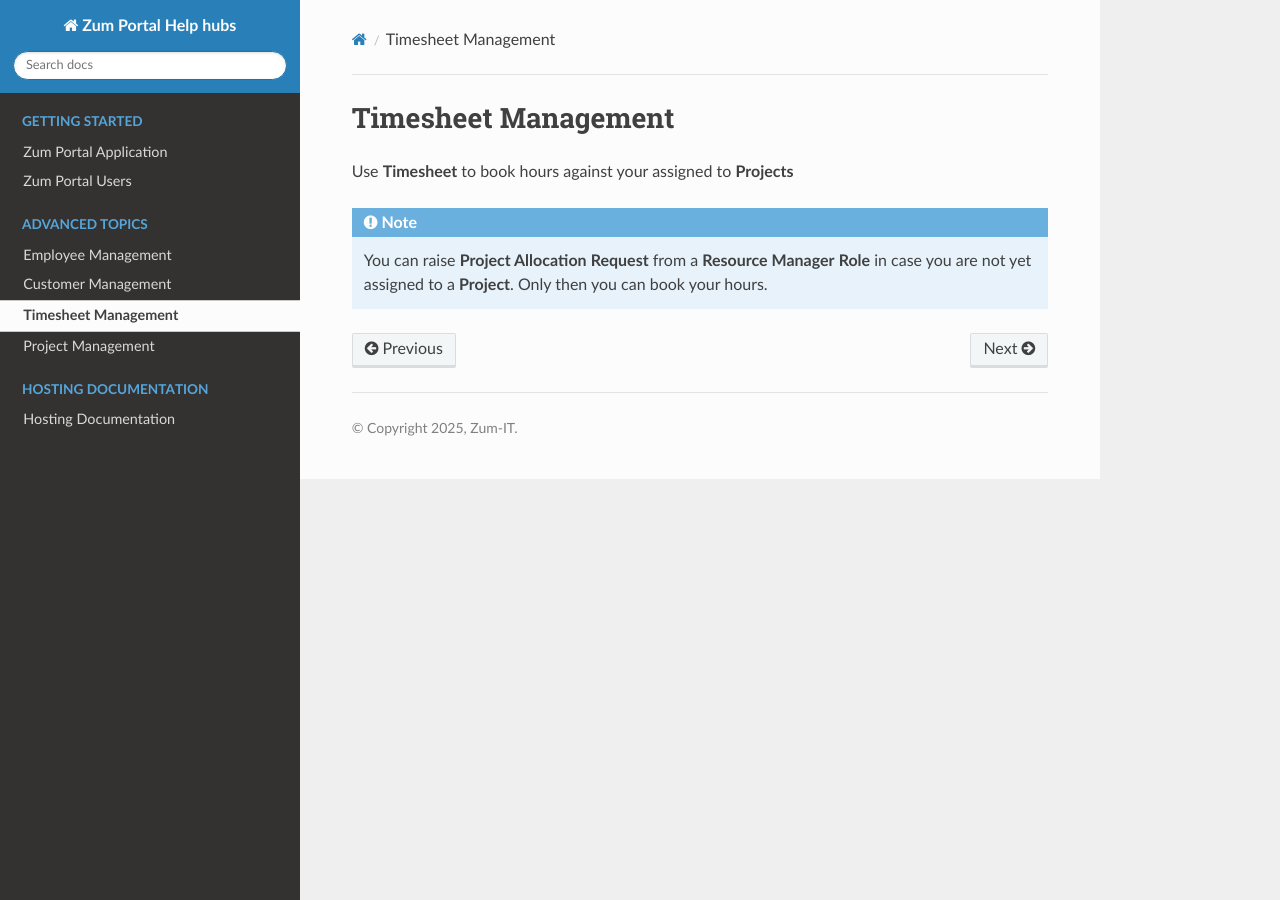
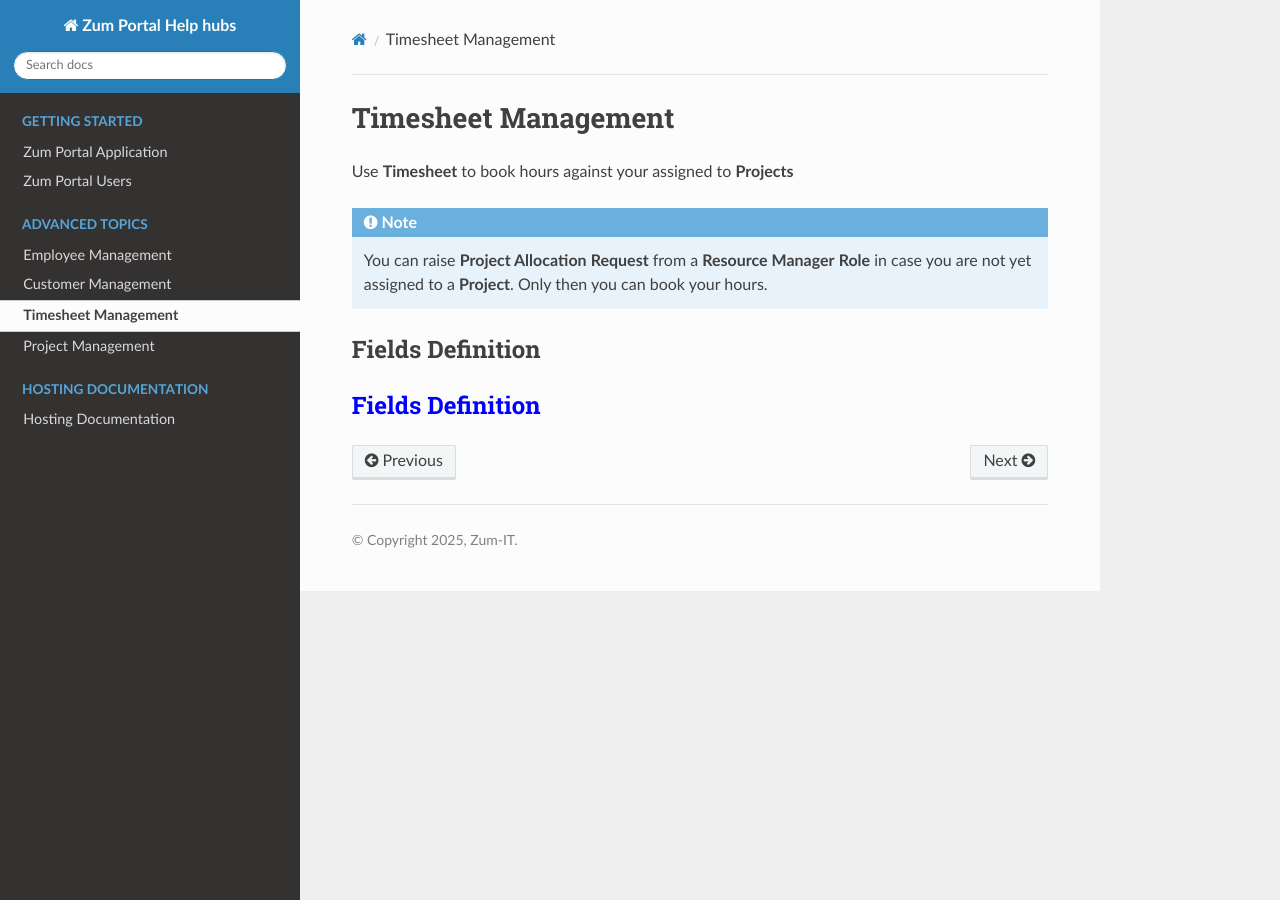
Before and after one commit to ghadiben0/Project-Zum-Portal, a Sphinx documentation site: the page built from docs/source/timesheetmanagement.rst, in a window 1280 px wide. Built offline with Sphinx 7.4.7 and the Read the Docs theme 3.1.0, drawn with Linux system fonts in a browser that asks for light colours.

Commit message:
Update timesheetmanagement.rst

```diff
--- a/docs/source/timesheetmanagement.rst
+++ b/docs/source/timesheetmanagement.rst
@@ -6,3 +6,10 @@ Use **Timesheet** to book hours against your assigned to **Projects**
 .. note::
 
    You can raise **Project Allocation** **Request** from a **Resource Manager** **Role** in case you are not yet assigned to a **Project**. Only then you can book your hours.
+
+Fields Definition
+----------------------------
+
+.. raw:: html
+
+   <h2 style="color:blue;">Fields Definition</h2>
```
